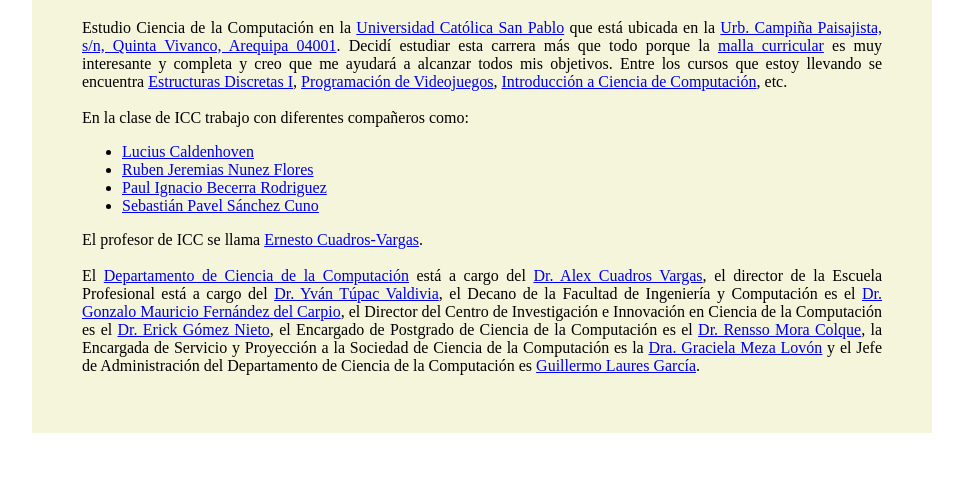
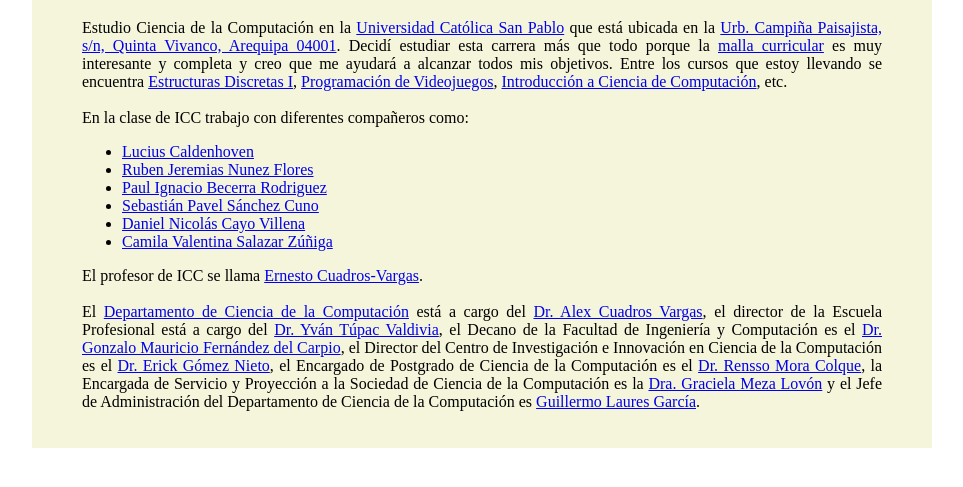
Before and after one commit to sofiapintogalvez/sofiapintogalvez.github.io, a plain HTML site: page index.html in a window 1280 px wide. Shown: the part 147-634 px from the top of the page, without its empty margins (158-1121 px from the left). Drawn offline with Linux system fonts and the light colour scheme.

Commit message:
Update index.html

```diff
--- a/index.html
+++ b/index.html
@@ -7,7 +7,7 @@
     <style>
         h1{text-align: center}
         #p{text-align: justify; margin-left: 50; margin-right: 50}
-        #todo{height: 530; width: 900; background-color: beige; margin: auto; margin-top: 50}
+        #todo{height: 545; width: 900; background-color: beige; margin: auto; margin-top: 50}
     </style>
 
     <div id="todo">
@@ -23,6 +23,8 @@
                 <li><a href="http://ruben-jeremias-nunez-flores.rf.gd/?i=2">Ruben Jeremias Nunez Flores</a></li>
                 <li><a href="http://paul-ignacio-becerra-rodriguez.great-site.net/?i=2">Paul Ignacio Becerra Rodriguez</a></li>
                 <li><a href="https://seamurai.github.io/">Sebastián Pavel Sánchez Cuno</a></li>
+                <li><a href="https://danielcayo-b5543.web.app/">Daniel Nicolás Cayo Villena</a></li>
+                <li><a href="https://valensazu.github.io/">Camila Valentina Salazar Zúñiga</a></li>
             </ul>
         El profesor de ICC se llama <a href="https://dina.concytec.gob.pe/appDirectorioCTI/VerDatosInvestigador.do?id_investi">Ernesto Cuadros-Vargas</a>.
         <BR><BR>
```
